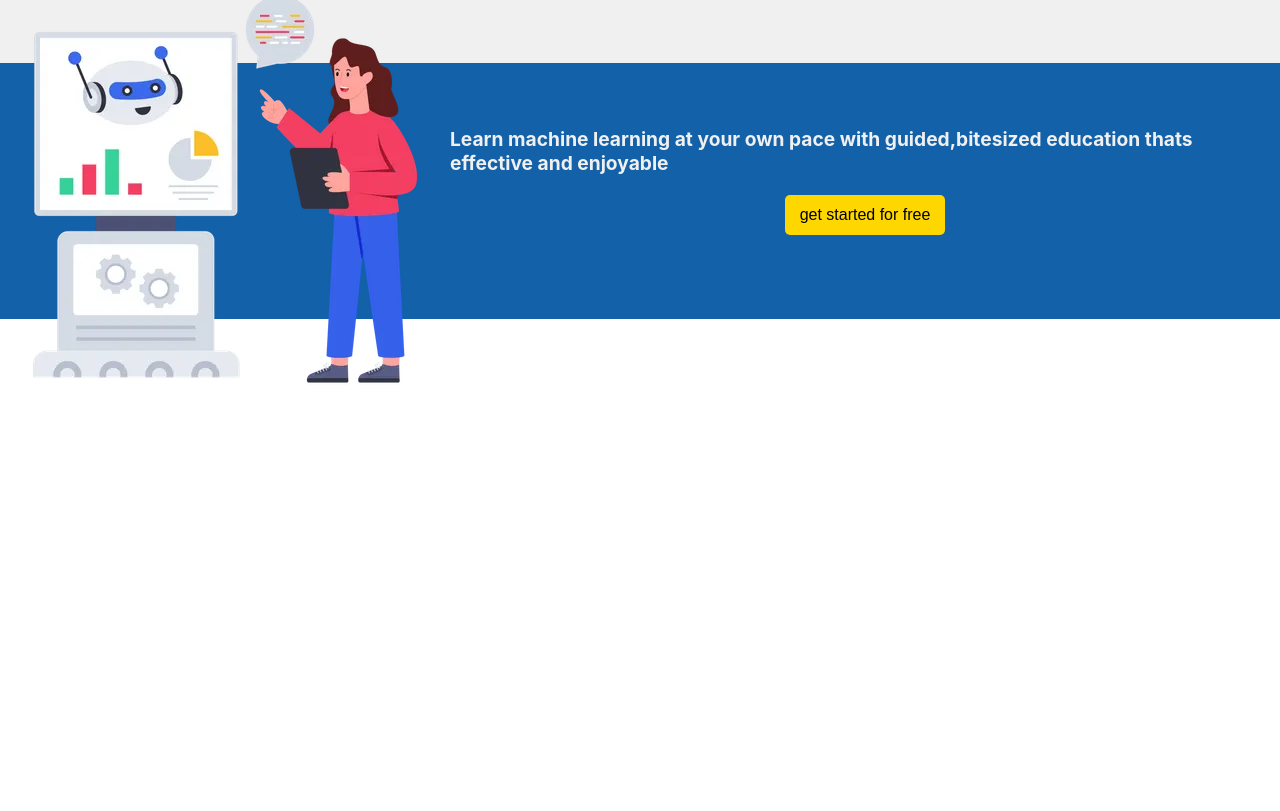
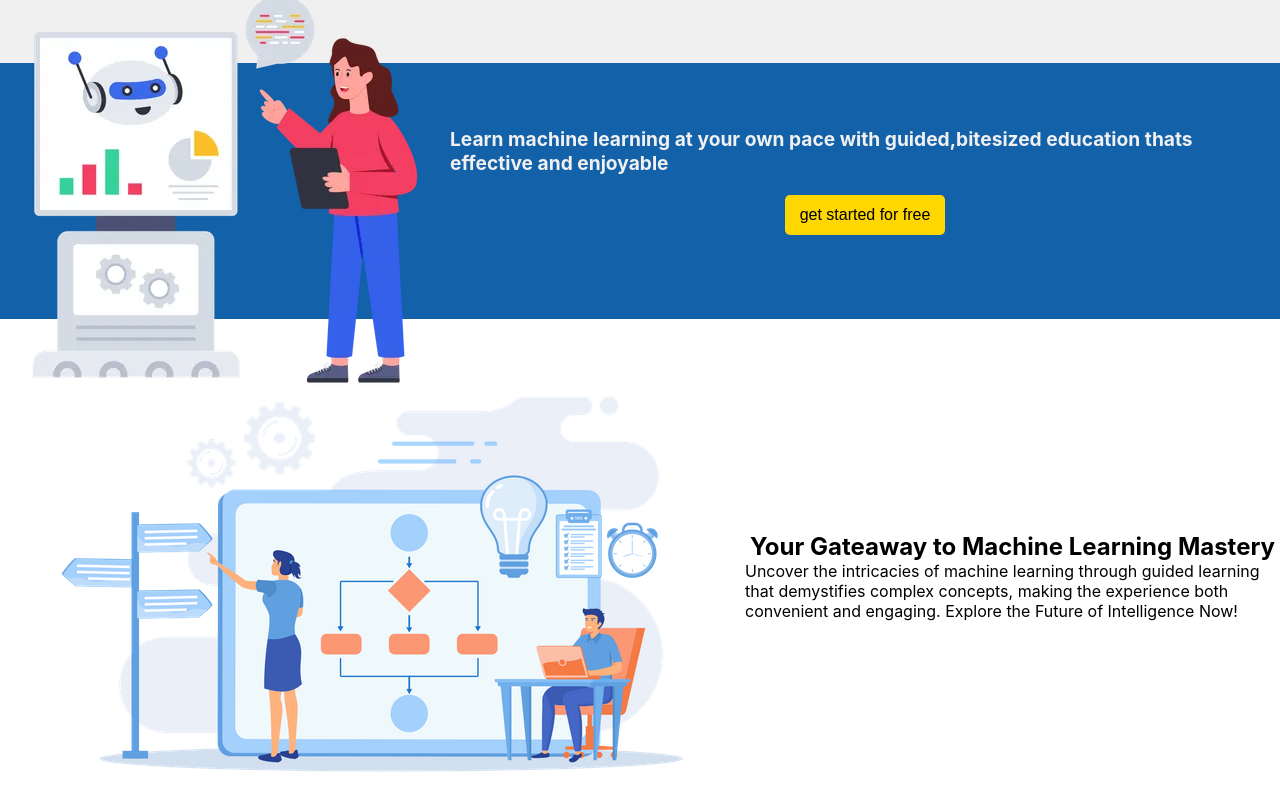
Before and after one commit to AhmadSerhall/innovativeML, a React (Create React App) app in the folder frontend/: page /landing in a window 1280 px wide. Shown: the part 641-1452 px from the top of the page. Before the commit the page ends 1059 px from the top, so only its background shows below. Built offline with nearby package versions, Linux system fonts and the light colour scheme.

Commit message:
implementing the ml-mastery section

```diff
--- a/frontend/src/pages/Landing/index.jsx
+++ b/frontend/src/pages/Landing/index.jsx
@@ -4,6 +4,7 @@ import '../../styles/global.css'
 import Button from '../../components/Button'
 import heroImage from '../../assets/image6.webp'
 import bannerImage from '../../assets/image2.webp'
+import mlMastery from '../../assets/image5.png'
 import './style.css'
 const Landing = () => {
   return (
@@ -31,6 +32,19 @@ const Landing = () => {
         <Button text="get started for free" bgColor="#FFD700" textColor={"black"}/>
         </div>
       </div>
+      <br/>
+      <br/>
+      <div className='ml-mastery flex'>
+        <div className='ml-img-container'>
+        <img src={mlMastery} alt="img"/>
+        </div>
+        <div className='ml-text flex column center'>
+            <h2>Your Gateaway to Machine Learning Mastery</h2>
+            <p>Uncover the intricacies of machine learning through guided learning that demystifies complex concepts, making the experience both convenient and engaging.
+               Explore the Future of Intelligence Now! </p>
+        </div>
+
+      </div>
 
 
     </div>
```
